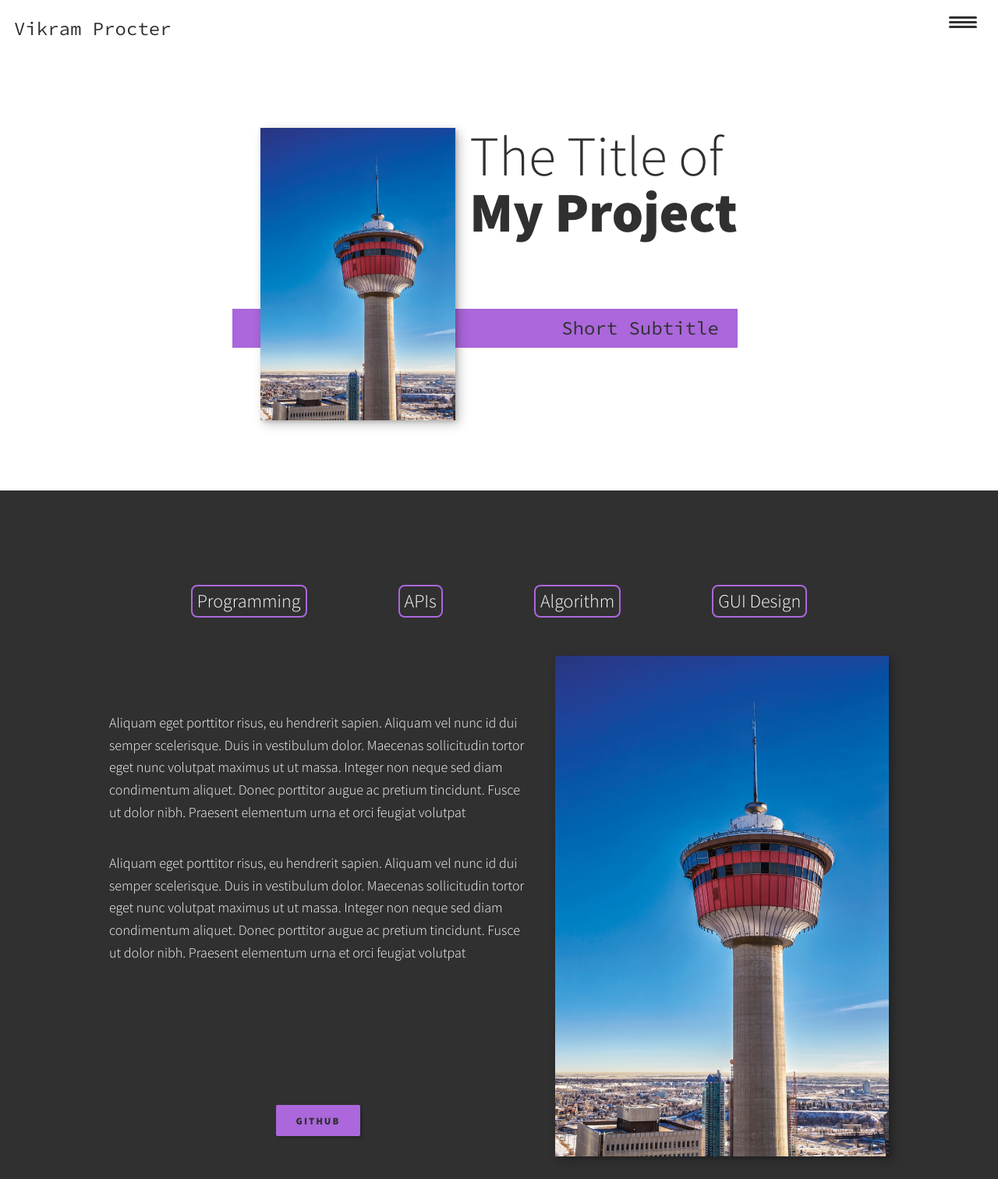
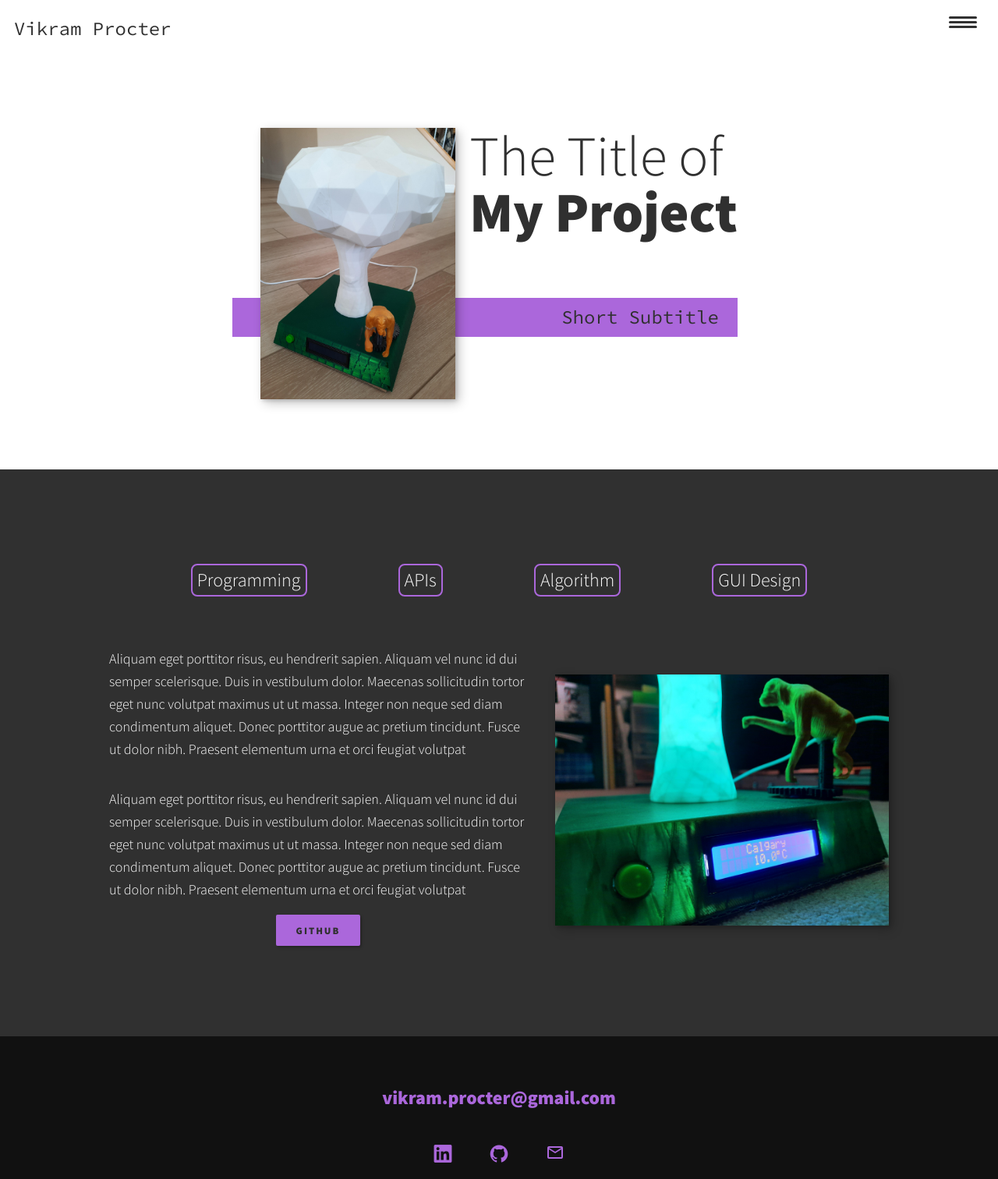
Before and after one commit to VikramP7/PortfolioWebsite, an Eleventy site: page src/portfolio/project-01.html in a window 1280 px wide. Shown: the top 1512 px of the page at 78% size. Built offline with nearby package versions, Linux system fonts and the light colour scheme; Eleventy itself is replaced by a stand-in of ours; files that its build step writes are made by us from their sources.

Commit message:
Changed Portfolio-01 images

```diff
--- a/src/portfolio/project-01.html
+++ b/src/portfolio/project-01.html
@@ -7,7 +7,7 @@ layout: base.njk
 <section class="intro">
     <h1 class="section__title section__title--intro">The Title of <strong>My Project</strong></h1>
     <p class="section__subtitle section__subtitle--intro">Short Subtitle</p>
-    <img src="/img/portfolio-01.jpg" alt="" class="intro__img">
+    <img src="/img/portfolio-01.jpeg" alt="" class="intro__img">
 </section>
 
 <!-- Body Section -->
@@ -19,7 +19,7 @@ layout: base.njk
             <li class="portfolio-page__tag">Algorithm</li>
             <li class="portfolio-page__tag">GUI Design</li>
         </ul>
-        <img src="/img/portfolio-01.jpg" alt="" class="portfolio-page__img">
+        <img src="/img/portfolio-01a.jpeg" alt="" class="portfolio-page__img">
         <div class="portfolio-page__description">
             <p>Aliquam eget porttitor risus, eu hendrerit sapien. Aliquam vel nunc id dui
                 semper scelerisque. Duis in vestibulum
```
Also changed, not shown: src/img/portfolio-01.jpeg (added), src/img/portfolio-01.jpg (deleted), src/img/portfolio-01a.jpeg (added).
